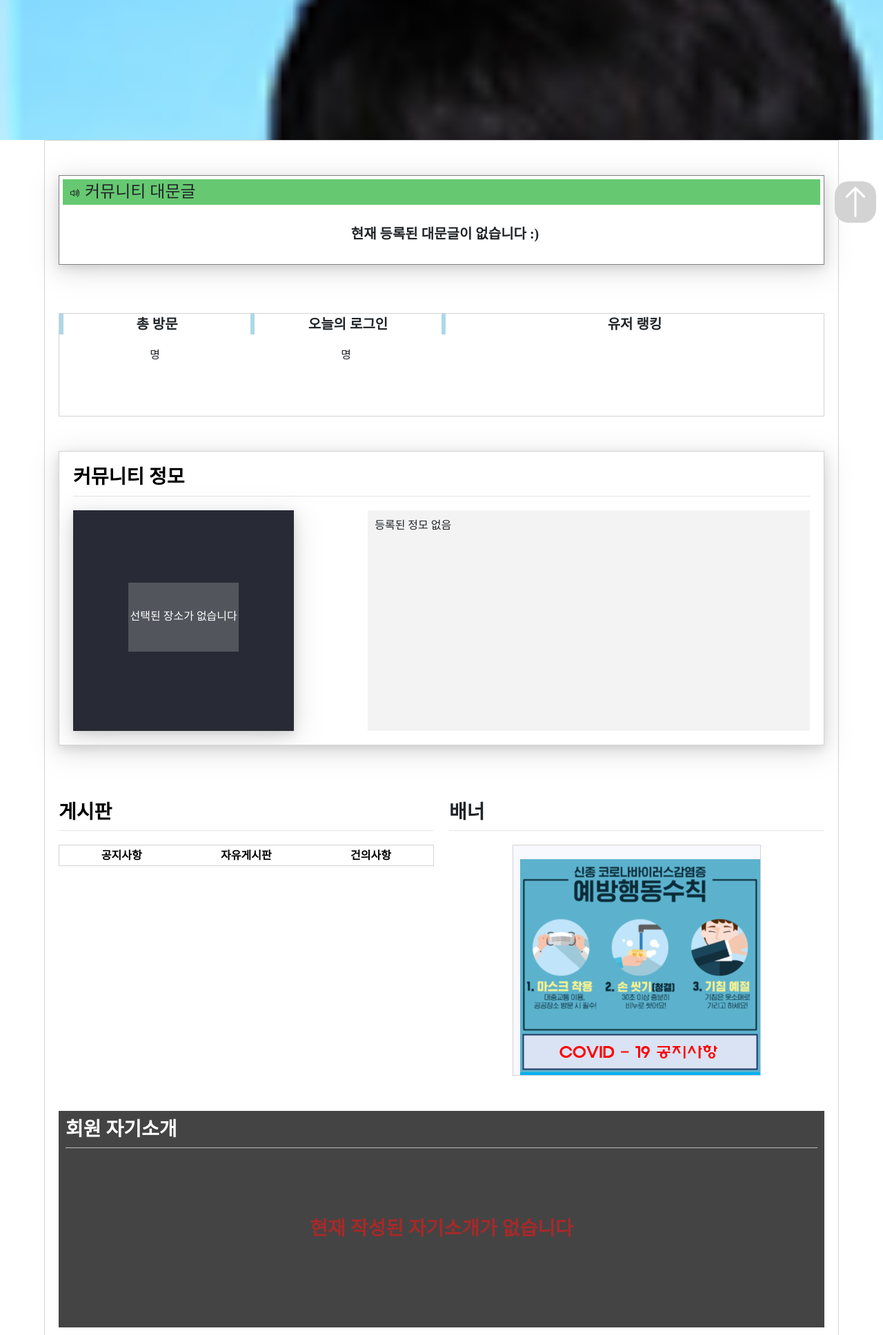
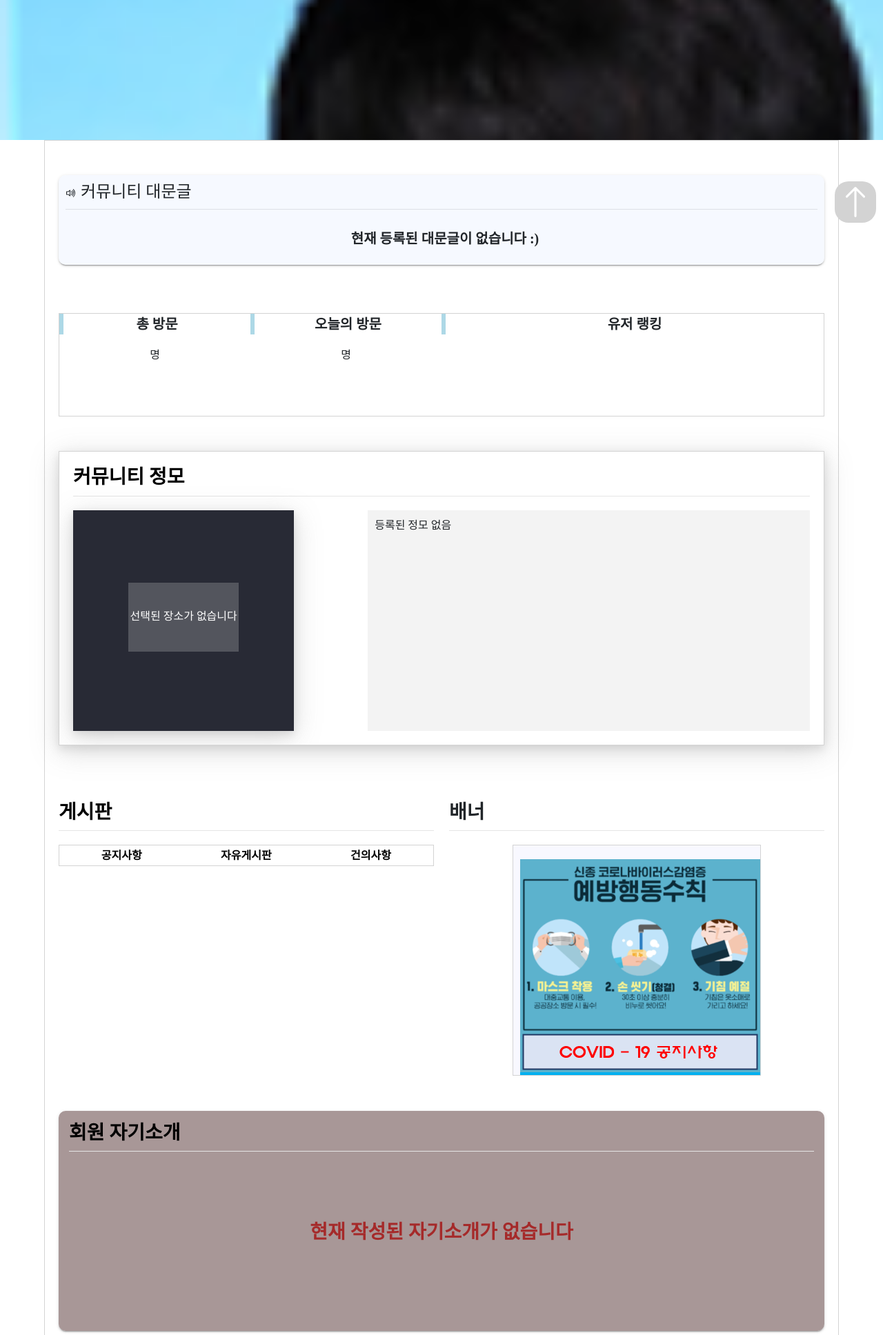
Before and after one commit to hamen1219/woori-i-community, a CodeIgniter app: page /database/main in a window 1280 px wide. Shown: the part 467-2403 px from the top of the page at 69% size. Run offline with CodeIgniter, Linux system fonts and the light colour scheme; data that the repository does not hold is empty; some libraries are stand-ins or nearby versions; some web fonts are replaced.

Commit message:
CHORE : Update main page
update main page and css

```diff
--- a/application/views/homepage/home.php
+++ b/application/views/homepage/home.php
@@ -64,7 +64,7 @@
 			  <path d="M10.025 8a4.486 4.486 0 0 1-1.318 3.182L8 10.475A3.489 3.489 0 0 0 9.025 8c0-.966-.392-1.841-1.025-2.475l.707-.707A4.486 4.486 0 0 1 10.025 8zM7 4a.5.5 0 0 0-.812-.39L3.825 5.5H1.5A.5.5 0 0 0 1 6v4a.5.5 0 0 0 .5.5h2.325l2.363 1.89A.5.5 0 0 0 7 12V4zM4.312 6.39L6 5.04v5.92L4.312 9.61A.5.5 0 0 0 4 9.5H2v-3h2a.5.5 0 0 0 .312-.11z"/>
 			</svg>
 			<span>커뮤니티 대문글</span>
-		</h4>
+		</h4><hr>
 
 		<!--대문 게시글 있을 경우-->
 		<?php if($intro): ?>
@@ -93,7 +93,7 @@
 		</div>
 
 		<div>
-			<p>오늘의 로그인</p>
+			<p>오늘의 방문</p>
 			<div>
 				<h1 id = "today_counter"></h1><p>명</p>
 			</div>
--- a/css/home.css
+++ b/css/home.css
@@ -79,19 +79,19 @@ section hr{
 	min-height: 130px;
 	width: 100%;
 	margin-bottom: 70px;
-	border: 1px solid gray;
-	box-shadow: 0 8px 38px rgba(133, 133, 133, 0.3), 0 5px 12px rgba(133, 133, 133, 0.22);
+	border-radius: 10px;
+	box-shadow: 0 2px 2px 0 rgba(0, 0, 0, 0.14),
+	0 1px 5px 0 rgba(0, 0, 0, 0.12),
+	0 3px 1px -2px rgba(0, 0, 0, 0.2);
 	transition: all 0.2s;
-	padding: 5px;
+	background-color: rgba(232, 240, 254, 0.4);
+	padding: 10px;
+
 }
-#notice h4{
-	background-color: #66c971;
-	padding: 4px;
-	padding-left: 10px;
-	margin-bottom: 20px;
-}
+
 #notice h5{
 	margin-left: 10px;
+	font-weight: 700;
 }
 
 #notice p{
@@ -458,18 +458,24 @@ section hr{
 	clear: both;
 	height: auto;
 	width: 100%;
-	padding: 10px;
+	padding: 15px;
 	padding-bottom: 40px;
 	margin-bottom: 160px;
-	background-color: #444;
+	border-radius: 10px;
+	box-shadow: 0 2px 2px 0 rgba(0, 0, 0, 0.14),
+	0 1px 5px 0 rgba(0, 0, 0, 0.12),
+	0 3px 1px -2px rgba(0, 0, 0, 0.2);
+
+	background-color: rgba(131, 108, 108, 0.7);
+	/* background-color: #444; */
 	/* background-color: #666; */
 }
 
 #board_gallary h3{
-	color: white;
+	color: black
 }
 #board_gallary hr{
-	background-color: lightgray;
+	background-color: white;
 }
 
 
@@ -486,7 +492,7 @@ section hr{
 	margin: 5px;
 	text-align: center;
 	background-color: black;
-	box-shadow: 0 8px 38px rgba(255,255,255,0.3), 0 5px 12px rgba(255,255,255,0.3);
+	/* box-shadow: 0 8px 38px rgba(255,255,255,0.3), 0 5px 12px rgba(255,255,255,0.3); */
 
 }
 
```
